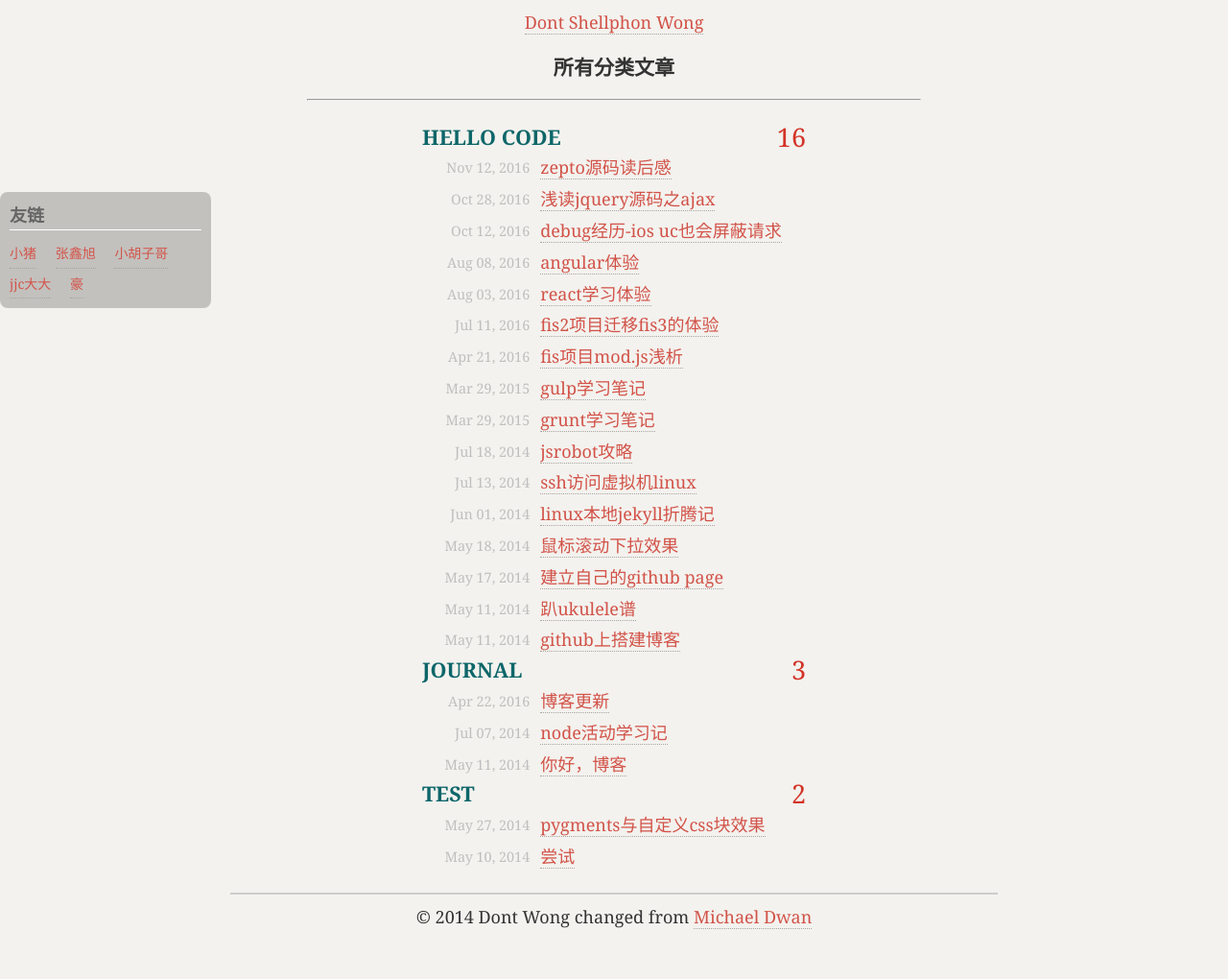
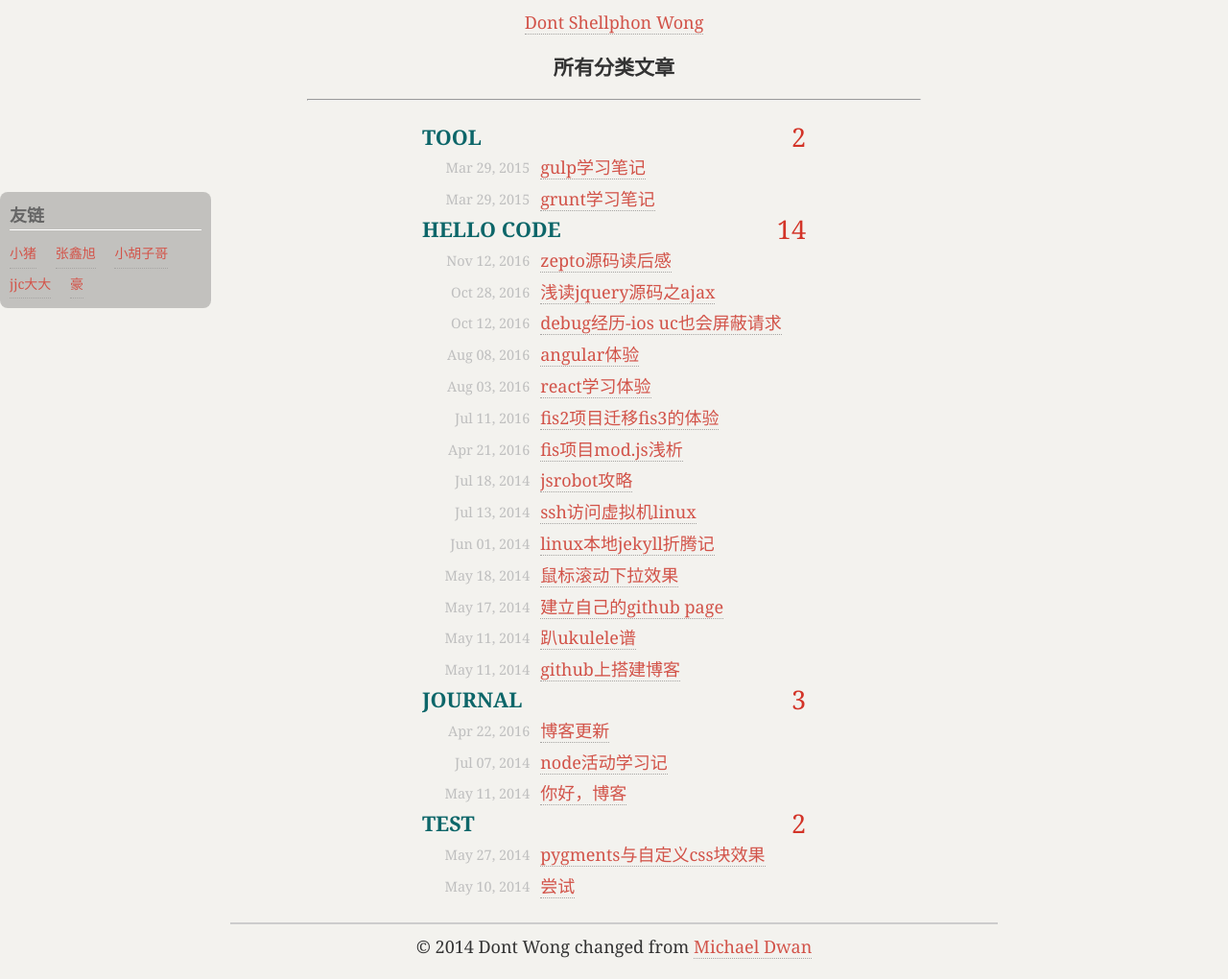
Before and after one commit to shellphon/githublog, a Jekyll site: the page built from all.html, in a window 1280 px wide. Shown: the whole page at 96% size. Built offline with Jekyll 4.4.1, drawn with Linux system fonts in a browser that asks for light colours; comment, search, counter and statistics services are not loaded; before the commit the page ends 990 px from its top, so only the background shows below that.

Commit message:
add new category

```diff
--- a/_posts/2015-03-29-gruntnote.md
+++ b/_posts/2015-03-29-gruntnote.md
@@ -1,7 +1,7 @@
 ---
 layout: post
 title: grunt学习笔记
-category: Hello Code
+category: Tool
 keywords: grunt,笔记
 description: grunt学习笔记
 ---
--- a/_posts/2015-03-29-gulpnote.md
+++ b/_posts/2015-03-29-gulpnote.md
@@ -1,7 +1,7 @@
 ---
 layout: post
 title: gulp学习笔记
-category: Hello Code
+category: Tool
 keywords: gulp,learning
 description: gulp学习笔记
 ---
```
